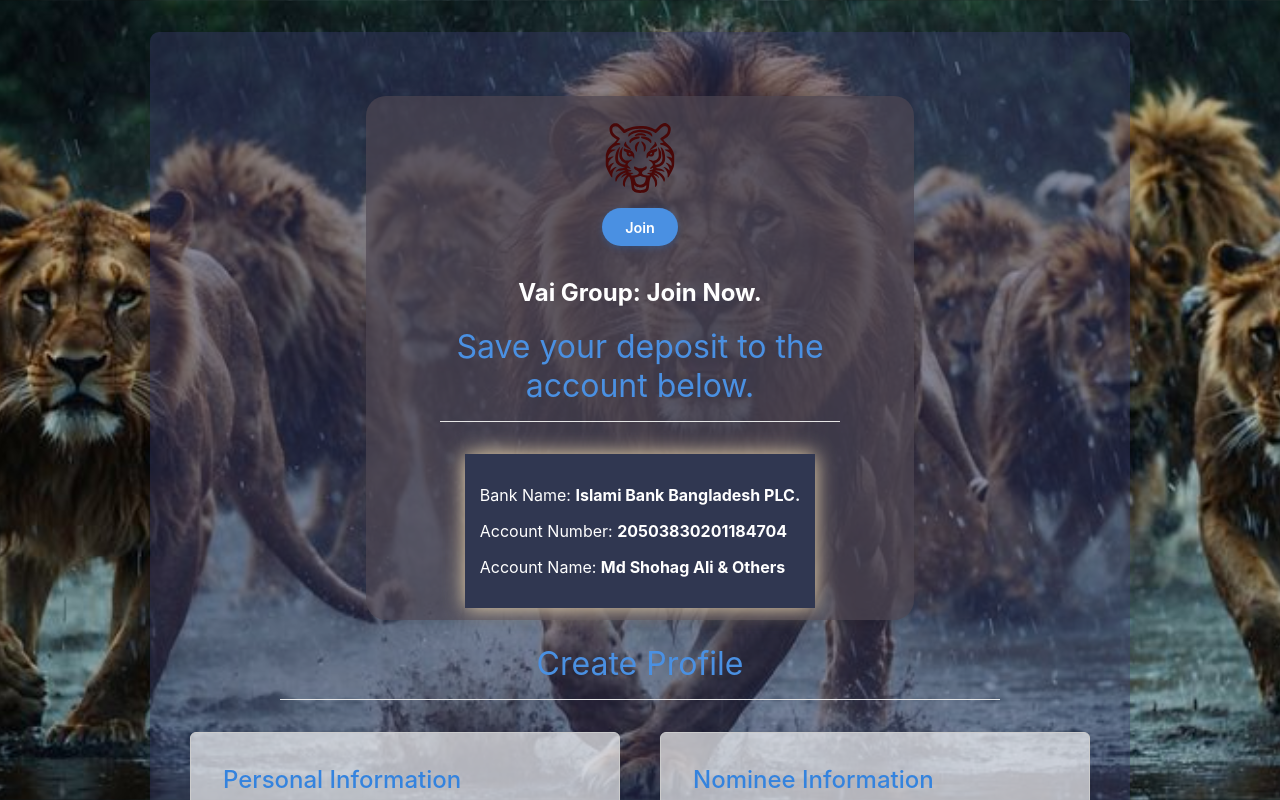
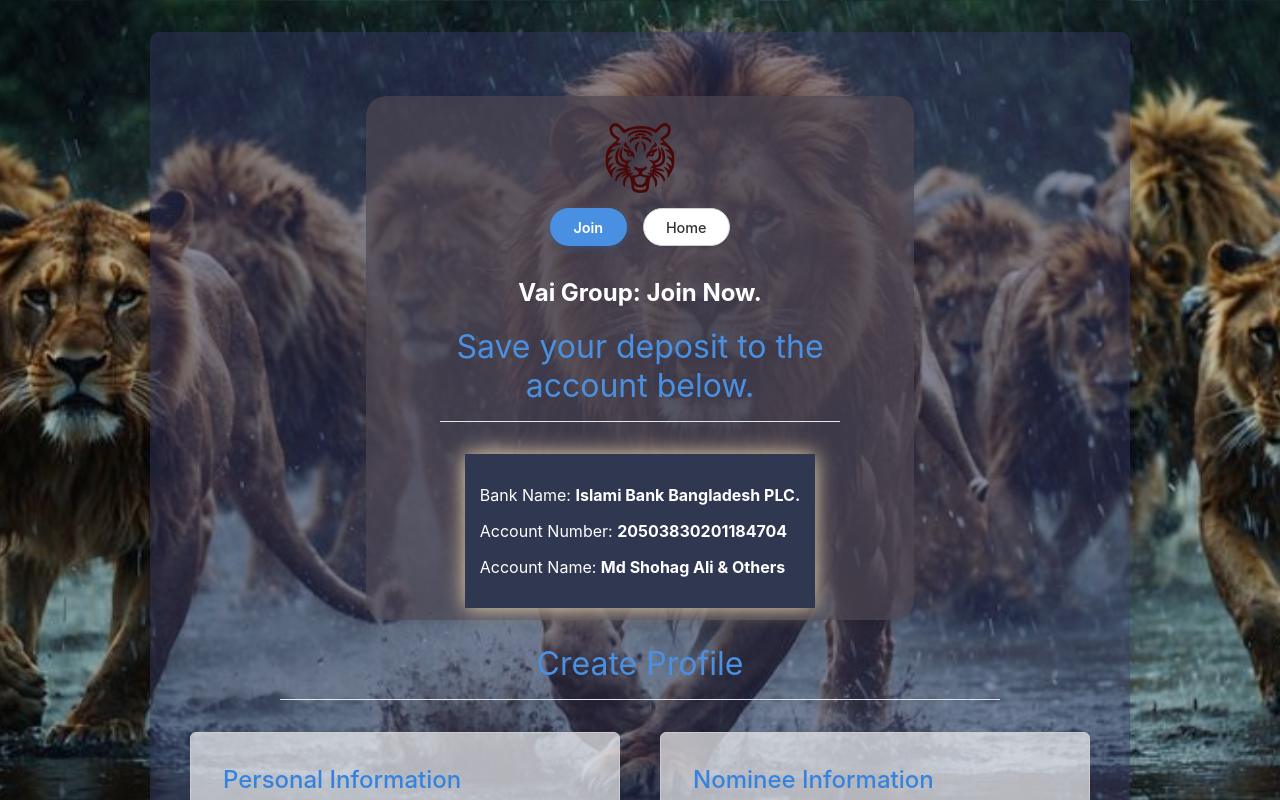
Before and after one commit to asadloveself/vai, a React (Vite) app in the folder client/: page /user/join in a window 1280 px wide. Shown: the top 800 px of the page. Built offline with nearby package versions, Linux system fonts and the light colour scheme.

Commit message:
Update ProfileNav.jsx

```diff
--- a/client/src/ProfileNav.jsx
+++ b/client/src/ProfileNav.jsx
@@ -10,6 +10,9 @@ export default function ProfileNav(){
           <li>
             {/* Use NavLink instead of Link */}
             <NavLink to="/user/join">Join</NavLink>
+          </li>
+            <li>
+            <NavLink to="/">Home</NavLink>
           </li>
         </ul>
         <h1>
```
